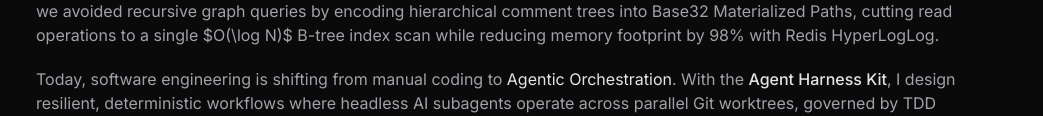
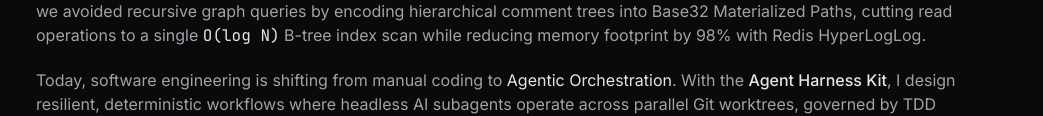
Before and after one commit to khanhduong22/khanhdp-hub, a plain HTML site: page index.html in a window 1280 px wide. Shown: the part 654-770 px from the top of the page, without its empty margins (116-1159 px from the left). Drawn offline with nearby package versions, Linux system fonts and the light colour scheme.

Commit message:
fix(editorial): render O(log N) as clean mono span instead of raw LaTeX

```diff
--- a/index.html
+++ b/index.html
@@ -202,7 +202,7 @@
           Over the past 8+ years across enterprise FinTech, high-concurrency gateways, and autonomous developer tooling, I have operated by a strict mechanical sympathy doctrine: <span class="text-zinc-200">the 7-Rung Ladder</span>. Never write what the standard library already provides; never invent application-level state synchronization when native database constraints guarantee deterministic invariants; and never scale horizontally what an efficient algorithm can execute on a single core in sub-5 milliseconds.
         </p>
         <p class="text-zinc-400">
-          When scaling <strong class="text-zinc-200 font-medium">Linkpul</strong> to sustain <span class="font-mono text-zinc-200">50,000 req/sec</span> with p99 under 8ms, the answer was not adding ten more Kubernetes pods. It was eliminating lock contention using atomic Redis Mutex queues and asynchronous worker pipelines. When designing <strong class="text-zinc-200 font-medium">Index.vn</strong>, we avoided recursive graph queries by encoding hierarchical comment trees into Base32 Materialized Paths, cutting read operations to a single $O(\log N)$ B-tree index scan while reducing memory footprint by 98% with Redis HyperLogLog.
+          When scaling <strong class="text-zinc-200 font-medium">Linkpul</strong> to sustain <span class="font-mono text-zinc-200">50,000 req/sec</span> with p99 under 8ms, the answer was not adding ten more Kubernetes pods. It was eliminating lock contention using atomic Redis Mutex queues and asynchronous worker pipelines. When designing <strong class="text-zinc-200 font-medium">Index.vn</strong>, we avoided recursive graph queries by encoding hierarchical comment trees into Base32 Materialized Paths, cutting read operations to a single <span class="font-mono text-zinc-200">O(log N)</span> B-tree index scan while reducing memory footprint by 98% with Redis HyperLogLog.
         </p>
         <p class="text-zinc-400">
           Today, software engineering is shifting from manual coding to <span class="text-zinc-200">Agentic Orchestration</span>. With the <strong class="text-zinc-200 font-medium">Agent Harness Kit</strong>, I design resilient, deterministic workflows where headless AI subagents operate across parallel Git worktrees, governed by TDD regression gates and rigid quality contracts. Craft is not about writing thousands of lines—it is the discipline of knowing precisely which line matters.
```
